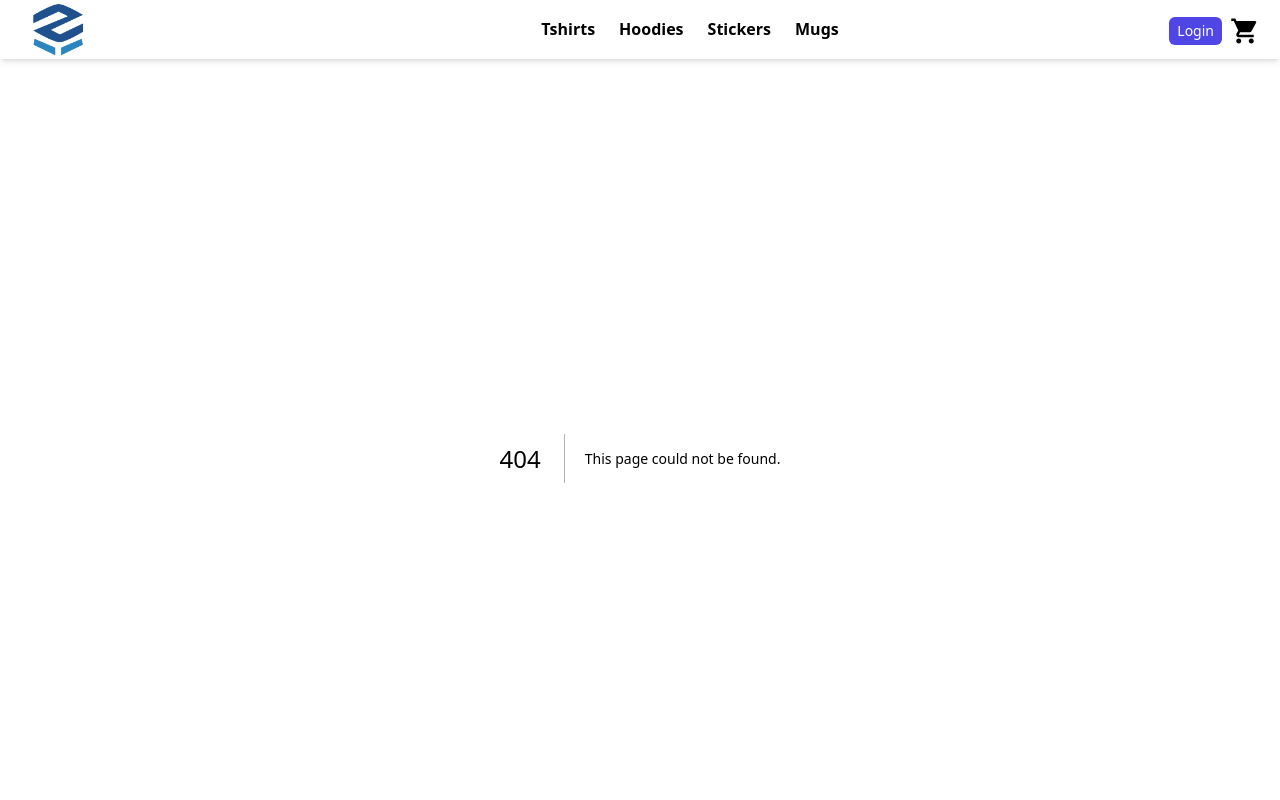
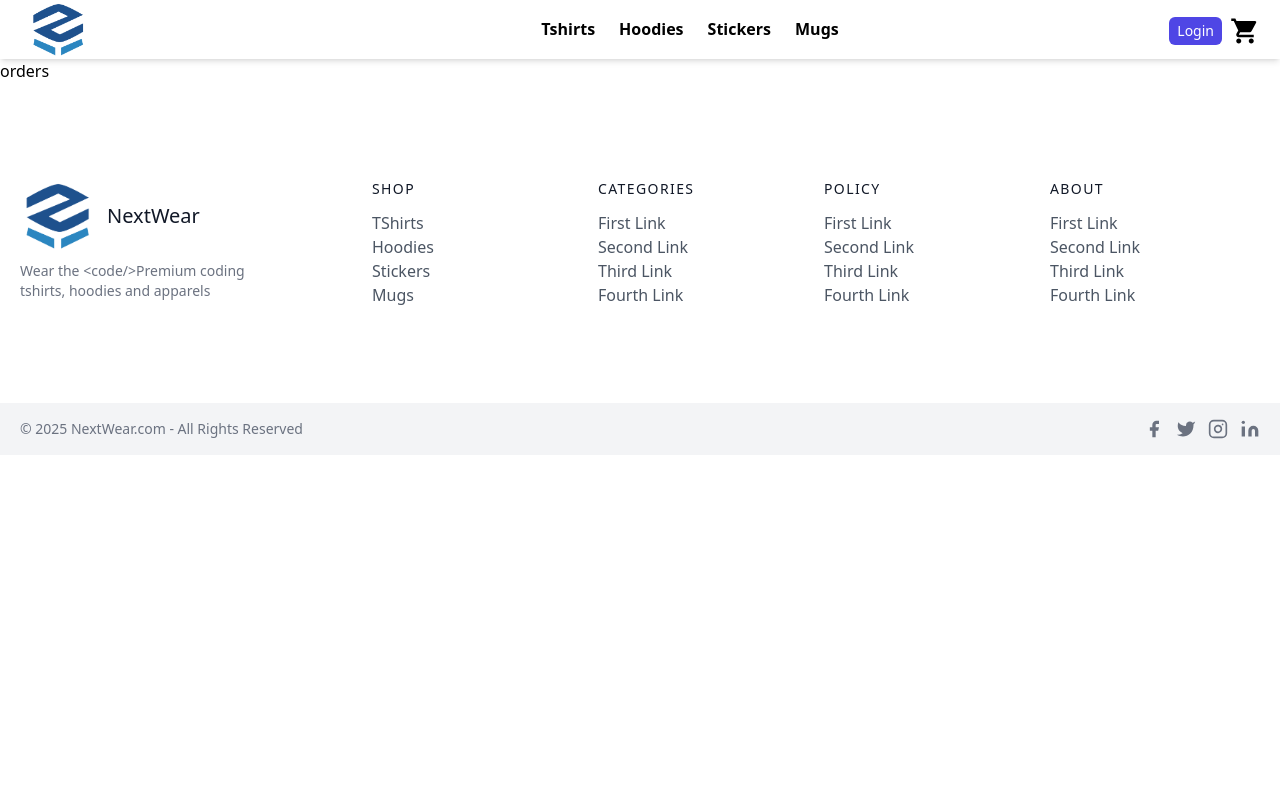
Before and after one commit to Harikrishnan14/NextWear-NextJS, a Next.js app: page /orders in a window 1280 px wide. Before the commit this address had no page. Shown: the top 800 px of the page. Built offline with nearby package versions, Linux system fonts and the light colour scheme.

Commit message:
Update: orders page

```diff
--- a/components/Navbar.js
+++ b/components/Navbar.js
@@ -51,12 +51,12 @@ const Navbar = ({ user, cart, addToCart, removeFromCart, clearCart, subTotal, lo
                         {dropdown && <div className="absolute right-5 top-6 py-2 w-32 bg-indigo-300 rounded-md px-5" onMouseOver={() => setDropdown(true)} onMouseLeave={() => setDropdown(false)}>
                             <ul>
                                 <Link href='/myaccount'>
-                                    <li className='py-1 text-sm font-medium hover:text-indigo-700'>My Account</li>
+                                    <li className='py-1 text-sm font-bold hover:text-indigo-700'>My Account</li>
                                 </Link>
                                 <Link href='/orders'>
-                                    <li className='py-1 text-sm font-medium hover:text-indigo-700'>Orders</li>
+                                    <li className='py-1 text-sm font-bold hover:text-indigo-700'>Orders</li>
                                 </Link>
-                                <li className='py-1 text-sm font-medium hover:text-indigo-700' onClick={logout}>Logout</li>
+                                <li className='py-1 text-sm font-bold hover:text-indigo-700' onClick={logout}>Logout</li>
                             </ul>
                         </div>}
                         {user.value && <MdAccountCircle className='text-xl md:text-3xl me-3' />}
--- /dev/null
+++ b/pages/orders.js
@@ -0,0 +1,9 @@
+import React from 'react'
+
+const orders = () => {
+    return (
+        <div>orders</div>
+    )
+}
+
+export default orders
```
